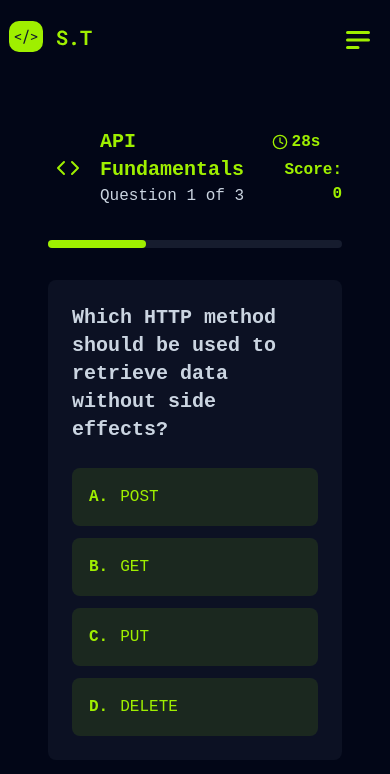
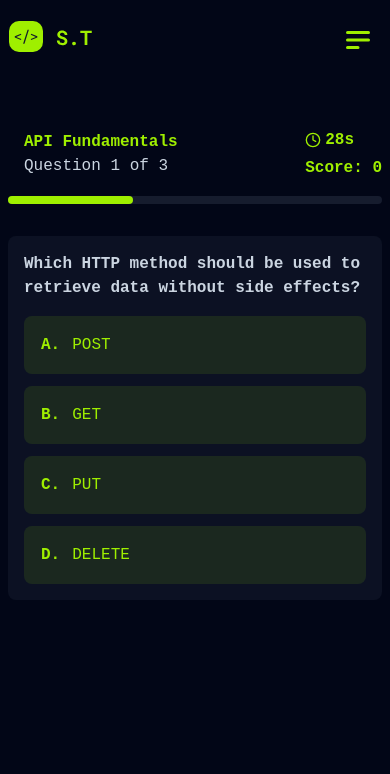
Before and after one commit to Sean-Thomo/portfolio, a Next.js app: page /learning in a window 390 px wide. Both pictures are taken after a click on the button "Start Challenge". Shown: the top 774 px of the page. Built offline with nearby package versions, Linux system fonts and the light colour scheme.

Commit message:
fix: make learning responsive

```diff
--- a/src/components/learning/backend-challenge.tsx
+++ b/src/components/learning/backend-challenge.tsx
@@ -259,23 +259,23 @@ export default function BackendDevGame() {
 			<div className="flex flex-col items-center justify-center pt-24">
 				<div className="text-center">
 					<Trophy className="w-24 h-24 text-lime-500 mx-auto mb-6" />
-					<h1 className="text-4xl font-bold mb-4 text-lime-500">
+					<h1 className="text-2xl font-bold mb-4 text-lime-500 sm:text-4xl">
 						Congratulations!
 					</h1>
-					<p className="text-xl mb-6 ">
+					<p className="text-lg mb-6 sm:text-xl">
 						You&apos;ve mastered Backend Development fundamentals!
 					</p>
-					<div className="bg-slate-500/10 rounded-lg p-6 mb-6">
-						<p className="text-2xl font-bold text-lime-500">
+					<div className="bg-slate-500/10 rounded-lg p-6 mb-6 mx-4 sm:mx-0">
+						<p className="font-bold text-lime-500 mb-2 sm:text-2xl">
 							Final Score: {score.toLocaleString()}
 						</p>
-						<p className="text-lg mt-2 ">
+						<p className="text-sm sm:text-lg mt-2 ">
 							You&apos;ve completed all {levels.length} levels!
 						</p>
 					</div>
 					<button
 						onClick={resetGame}
-						className="bg-lime-500 hover:bg-lime-500/90 text-slate-950 px-8 py-3 rounded-lg font-semibold text-lg transition-colors"
+						className="bg-lime-500 hover:bg-lime-500/90 text-slate-950 mx-4 px-8 py-3 rounded-lg font-semibold text-lg transition-colors sm:mx-0"
 					>
 						Play Again
 					</button>
@@ -339,16 +339,18 @@ export default function BackendDevGame() {
 			<div className="flex flex-col items-center justify-center pt-24">
 				<div className="text-center">
 					<CheckCircle className="w-16 h-16 text-lime-500 mx-auto mb-6" />
-					<h2 className="text-3xl font-bold mb-4 ">Level Complete!</h2>
-					<p className="text-xl mb-6 ">
+					<h2 className="text-2xl font-bold mb-4 sm:text-3xl">
+						Level Complete!
+					</h2>
+					<p className="text-lg mb-6 sm:text-xl">
 						Great work on {currentLevelData.name}!
 					</p>
 
-					<div className="bg-slate-500/10 rounded-lg p-6 mb-6">
-						<p className="text-2xl font-bold text-lime-500 mb-2">
+					<div className="bg-slate-500/10 rounded-lg p-6 mb-6 mx-4 sm:mx-0">
+						<p className="font-bold text-lime-500 mb-2 sm:text-2xl">
 							Current Score: {score.toLocaleString()}
 						</p>
-						<p className="text-lg ">
+						<p className="text-sm sm:text-lg">
 							Level {currentLevel} of {levels.length}
 						</p>
 					</div>
@@ -356,7 +358,7 @@ export default function BackendDevGame() {
 					{currentLevel < levels.length ? (
 						<button
 							onClick={nextLevel}
-							className="bg-lime-500 hover:bg-lime-500/90 text-slate-950 px-8 py-3 rounded-lg font-semibold text-lg transition-colors"
+							className="bg-lime-500 hover:bg-lime-500/90 text-slate-950 mx-4 px-8 py-3 rounded-lg font-semibold transition-colors sm:mx-0 sm:text-lg"
 						>
 							Continue to {levels[currentLevel].name}
 						</button>
@@ -376,15 +378,15 @@ export default function BackendDevGame() {
 	const question = currentLevelData.questions[currentQuestion];
 
 	return (
-		<div className="flex flex-col justify-center mx-12 pt-12">
+		<div className="flex flex-col justify-center mx-2 sm:mx-12 pt-12">
 			{/* Header */}
-			<div className="flex justify-between items-center mb-8">
-				<div className="flex items-center">
-					<div className="text-lime-500 p-2 rounded-lg mr-3">
+			<div className="flex justify-between items-center mb-4 sm:mb-8">
+				<div className="flex mx-4 ">
+					<div className="text-lime-500 p-2 rounded-lg mr-3 hidden sm:block">
 						{currentLevelData.icon}
 					</div>
 					<div>
-						<h2 className="text-xl font-semibold text-lime-500">
+						<h2 className="font-semibold text-lime-500 sm:text-xl">
 							{currentLevelData.name}
 						</h2>
 						<p>
@@ -423,8 +425,8 @@ export default function BackendDevGame() {
 			</div>
 
 			{/* Question */}
-			<div className="bg-slate-500/10 rounded-lg p-6 mb-6">
-				<h3 className="text-xl font-semibold mb-6 ">{question.question}</h3>
+			<div className="bg-slate-500/10 rounded-lg p-4 mb-4 sm:p-6 sm:mb-6">
+				<h3 className="font-semibold mb-4 sm:text-xl">{question.question}</h3>
 
 				<div className="space-y-3">
 					{question.options.map((option, index) => (
```
